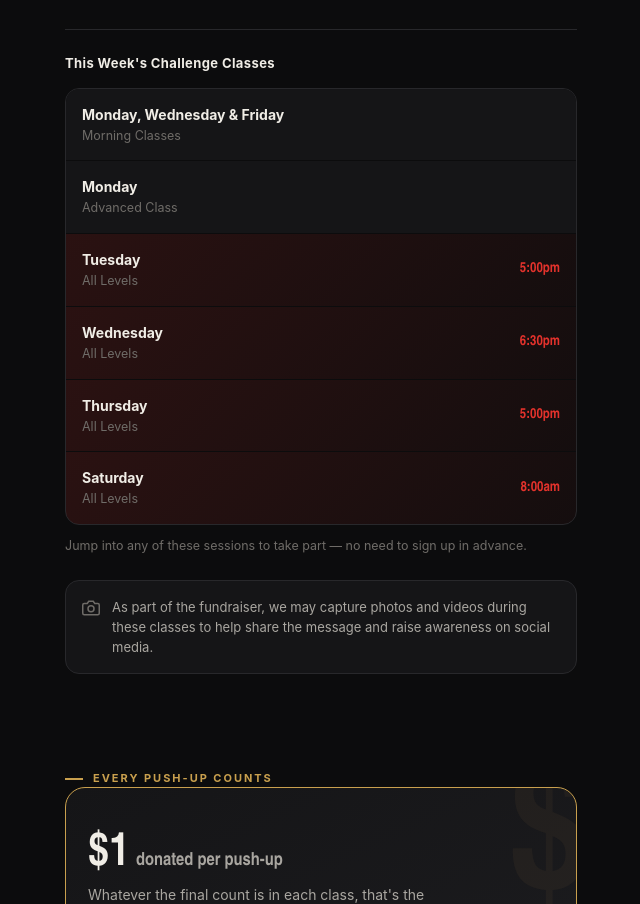
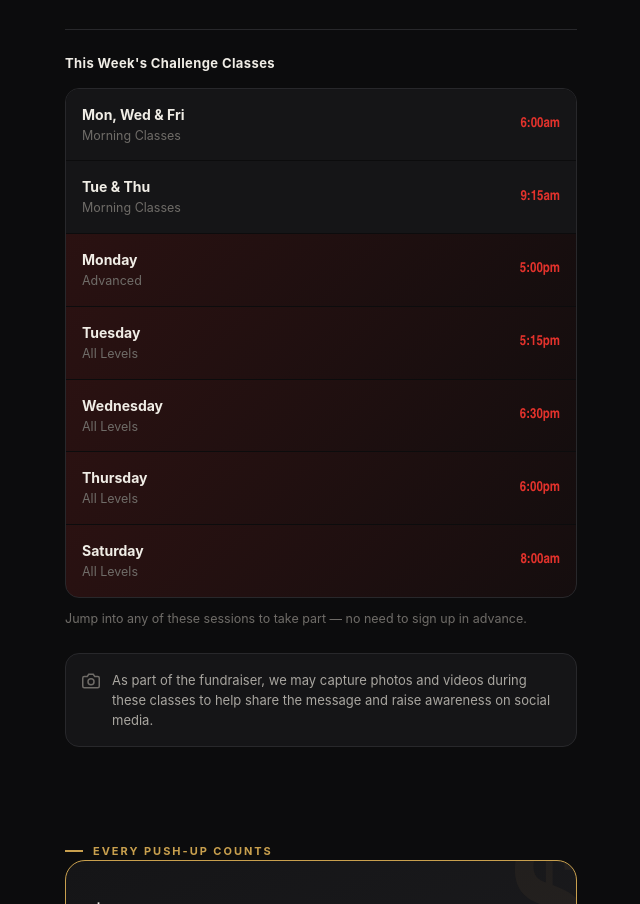
Before and after one commit to urbanmuaythai/mentalhealth, a plain HTML site: page index.html in a window 1280 px wide. Shown: the part 1459-2363 px from the top of the page, without its empty margins (319-959 px from the left). Drawn offline with Linux system fonts and the light colour scheme.

Commit message:
Update index.html

```diff
--- a/index.html
+++ b/index.html
@@ -357,22 +357,31 @@
       <div class="schedule-list">
         <div class="schedule-item">
           <div>
-            <div class="schedule-day">Monday, Wednesday & Friday</div>
+            <div class="schedule-day">Mon, Wed &amp; Fri</div>
             <div class="schedule-class">Morning Classes</div>
           </div>
+          <div class="schedule-time">6:00am</div>
         </div>
         <div class="schedule-item">
           <div>
+            <div class="schedule-day">Tue &amp; Thu</div>
+            <div class="schedule-class">Morning Classes</div>
+          </div>
+          <div class="schedule-time">9:15am</div>
+        </div>
+        <div class="schedule-item highlight">
+          <div>
             <div class="schedule-day">Monday</div>
-            <div class="schedule-class">Advanced Class</div>
+            <div class="schedule-class">Advanced</div>
           </div>
+          <div class="schedule-time">5:00pm</div>
         </div>
         <div class="schedule-item highlight">
           <div>
             <div class="schedule-day">Tuesday</div>
             <div class="schedule-class">All Levels</div>
           </div>
-          <div class="schedule-time">5:00pm</div>
+          <div class="schedule-time">5:15pm</div>
         </div>
         <div class="schedule-item highlight">
           <div>
@@ -386,7 +395,7 @@
             <div class="schedule-day">Thursday</div>
             <div class="schedule-class">All Levels</div>
           </div>
-          <div class="schedule-time">5:00pm</div>
+          <div class="schedule-time">6:00pm</div>
         </div>
         <div class="schedule-item highlight">
           <div>
@@ -430,7 +439,7 @@
   <section class="cta-section">
     <div class="wrap">
       <p class="cta-lead">See what the challenge looks like in action</p>
-      <a class="btn" href="https://drive.google.com/file/d/1O5W6es0Q_5916ANIW9EQM8CknPi2n2Lw/view?usp=sharing">
+      <a class="btn" href="https://www.youtube.com/shorts/_hlxRqprPbc">
         <svg viewBox="0 0 24 24" fill="currentColor"><path d="M8 5v14l11-7z"/></svg>
         Watch the Challenge Video
       </a>
```
